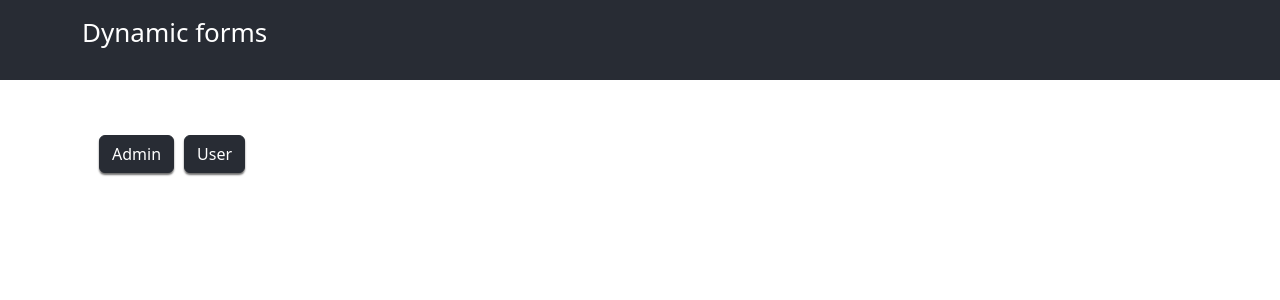
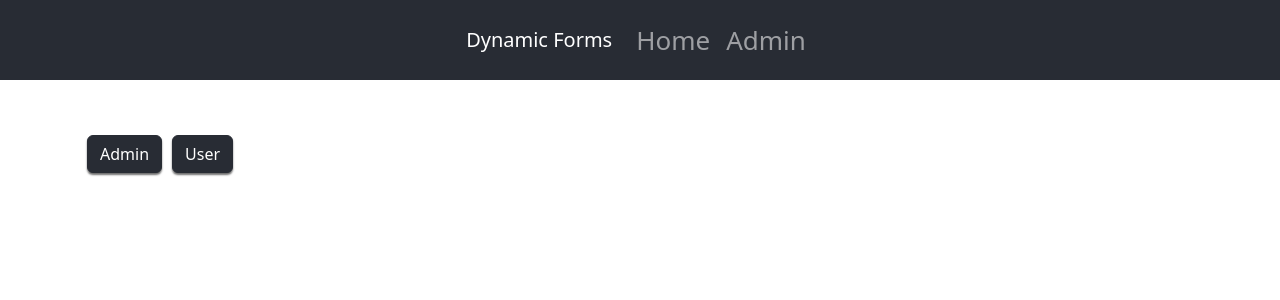
Before and after one commit to BharathReddyA/dynamic-forms, a React (Create React App) app: page / in a window 1280 px wide. Shown: the top 300 px of the page. Built offline with nearby package versions, Linux system fonts and the light colour scheme.

Commit message:
added admin dashboard

```diff
--- a/package.json
+++ b/package.json
@@ -17,6 +17,7 @@
     "react-bootstrap": "^2.10.2",
     "react-dom": "^18.3.1",
     "react-fontawesome": "^1.7.1",
+    "react-router-dom": "^6.24.0",
     "react-scripts": "5.0.1",
     "web-vitals": "^2.1.4"
   },
--- a/src/App.js
+++ b/src/App.js
@@ -1,21 +1,41 @@
+import React from "react";
 import "./App.css";
 import "bootstrap/dist/css/bootstrap.min.css";
-
-import { Container } from "react-bootstrap";
+import { Container, Navbar, Nav } from "react-bootstrap";
+import { BrowserRouter as Router, Route, Routes, Link } from "react-router-dom";
 import Home from "./Screens/home";
+import Admin from "./Screens/AdminDashboard"; // Assuming you have an Admin component
 
 function App() {
   return (
-    <div>
-      <header className="header">
-        <Container>
-          <p>Dynamic forms</p>
-        </Container>
-      </header>
-      <Container>
-        <Home />
-      </Container>
-    </div>
+    <Router>
+      <div>
+        <header className="header">
+          <Navbar variant="dark" expand="lg">
+            <Container fluid>
+              <Navbar.Brand>Dynamic Forms</Navbar.Brand>
+              <Navbar.Toggle aria-controls="basic-navbar-nav" />
+              <Navbar.Collapse id="basic-navbar-nav">
+                <Nav className="ml-auto">
+                  <Nav.Link as={Link} to="/">
+                    Home
+                  </Nav.Link>
+                  <Nav.Link as={Link} to="/admin">
+                    Admin
+                  </Nav.Link>
+                </Nav>
+              </Navbar.Collapse>
+            </Container>
+          </Navbar>
+        </header>
+        <div>
+          <Routes>
+            <Route path="/" element={<Home />} />
+            <Route path="/admin" element={<Admin />} />
+          </Routes>
+        </div>
+      </div>
+    </Router>
   );
 }
 
--- /dev/null
+++ b/src/Assets/AdminDashboard.css
@@ -0,0 +1,5 @@
+.headerAdmin{
+  background-color: #d6d5d5;
+  color: white;
+  box-shadow: 0px 3px 3px 0px #cecccc;
+}
--- /dev/null
+++ b/src/Screens/AdminDashboard.js
@@ -0,0 +1,35 @@
+import React from "react";
+import "../Assets/AdminDashboard.css";
+import { Col, Container, Row, Button } from "react-bootstrap";
+import "../App.css";
+
+export default function AdminDashboard() {
+  return (
+    <div>
+      <Container fluid>
+        <Row className="p-3 headerAdmin">
+          <Col lg={1} className="text-center">
+            <Button className="CustomButton M5" type="button">
+              Add Users
+            </Button>
+          </Col>
+          <Col lg={1} className="text-center">
+            <Button className="CustomButton M5" type="button">
+              Add Forms
+            </Button>
+          </Col>
+          <Col lg={1} className="text-center">
+            <Button className="CustomButton M5" type="button">
+              View Forms
+            </Button>
+          </Col>
+          <Col lg={3}>
+            <Button className="CustomButton M5" type="button">
+              View User Filled Forms
+            </Button>
+          </Col>
+        </Row>
+      </Container>
+    </div>
+  );
+}
```
Also changed, not shown: 1 other file (tests, documents, lock files or other folders).
